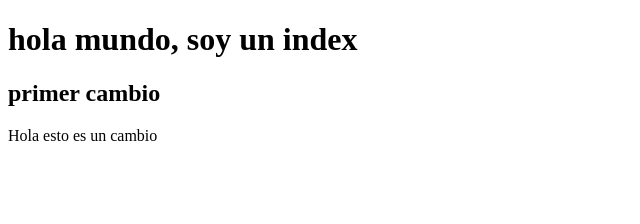
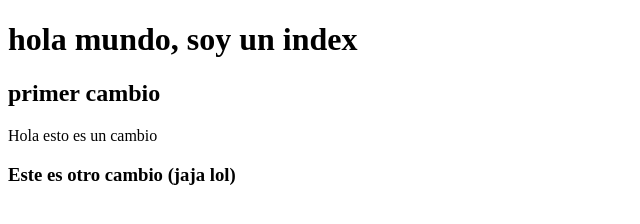
Before and after one commit to gbp12/tarea_final_ut7, a plain HTML site: page index.html in a window 1280 px wide. Shown: the whole page, without its empty margins (0-640 px from the left). Drawn offline with Linux system fonts and the light colour scheme.

Commit message:
He añadido un <h3>

```diff
--- a/index.html
+++ b/index.html
@@ -10,5 +10,6 @@
     <h1>hola mundo, soy un index</h1>
     <h2>primer cambio</h2>
     <p>Hola esto es un cambio</p>
+    <h3>Este es otro cambio (jaja lol)</h3>
   </body>
 </html>
```
